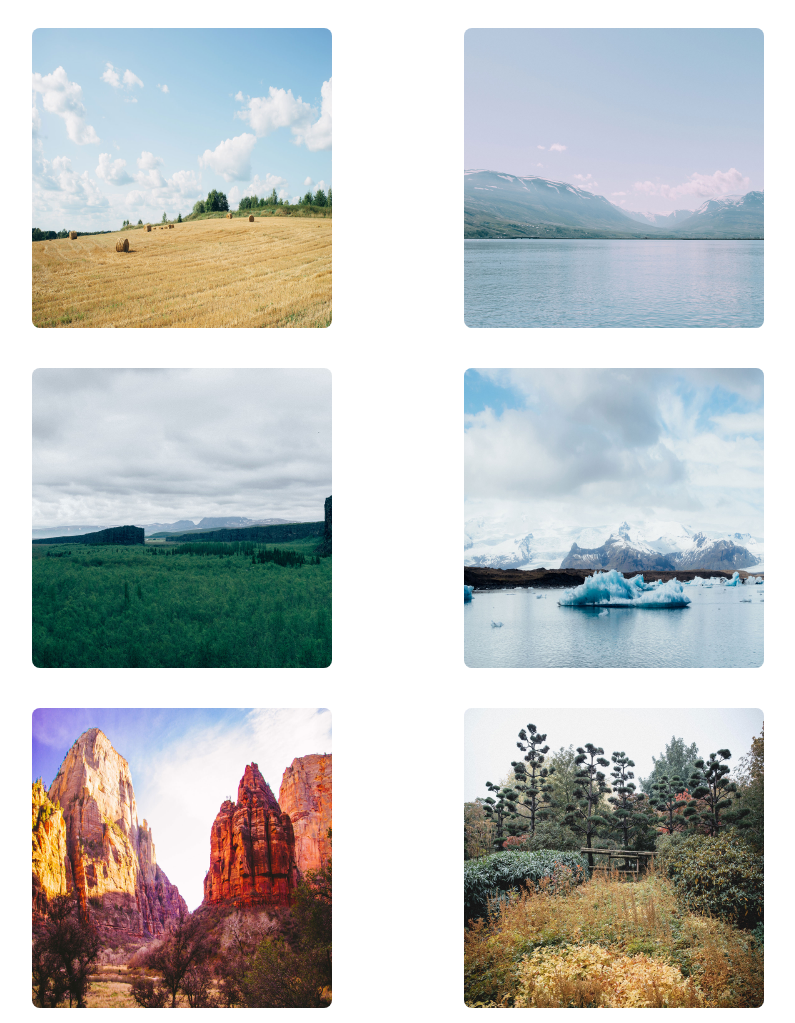
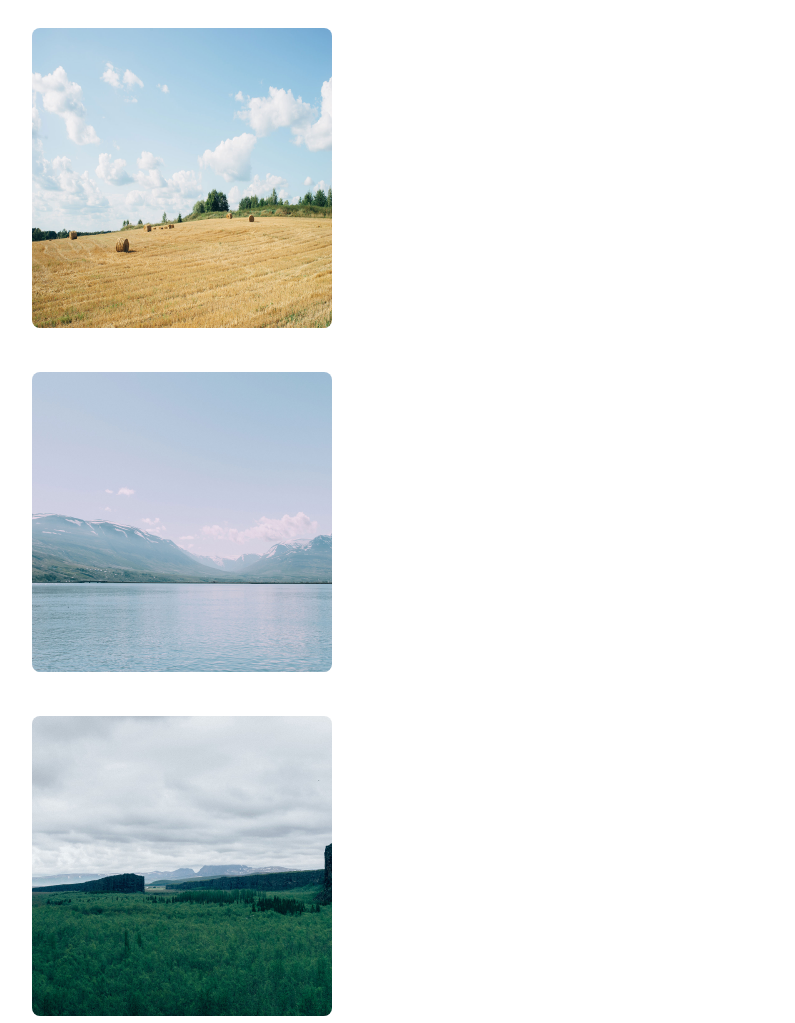
Before and after one commit to ptkim/image-gallery, a plain HTML site: page index.html in a window 1280 px wide. Shown: the top 1023 px of the page, without its empty margins (196-991 px from the left). Drawn offline with Linux system fonts and the light colour scheme.

Commit message:
removing flex because of grid
Needing to apply grid due to the instructions

```diff
--- a/main.css
+++ b/main.css
@@ -1,9 +1,6 @@
 .image {
-    flex: 1 0 10%;
     margin: 20px;
-    height: 300px;
-    width: 300px;
-  }
+}
 
 img {
   width: 300px;
@@ -12,7 +9,6 @@ img {
 }
 
   .gallery {
-    display: flex;
-    flex-wrap: wrap;
+    display: grid;
     margin: 0 200px;
   }
```
